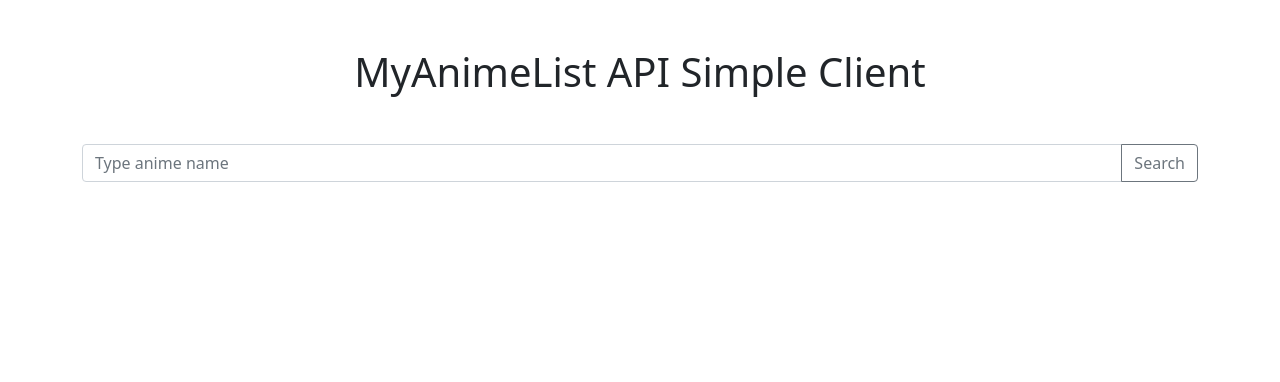
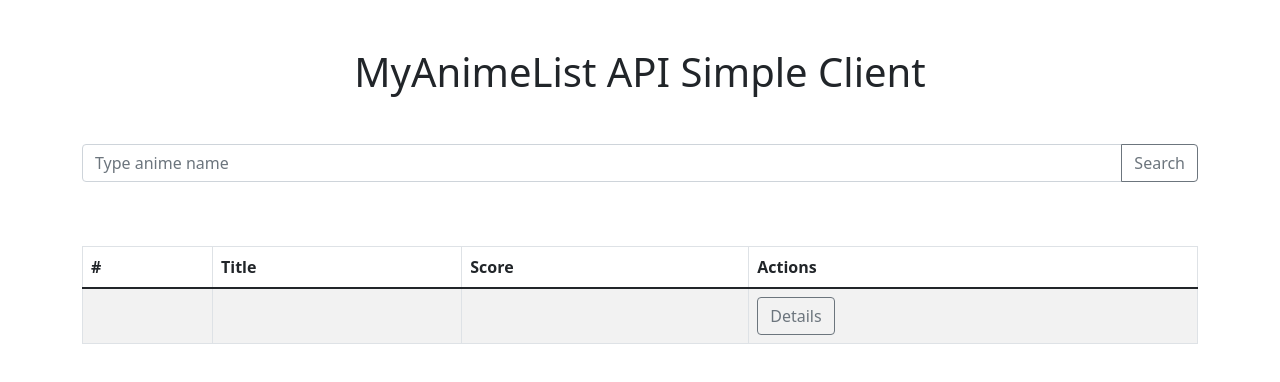
Before and after one commit to noskymunzen/React-Jikan-Client-, a React (Vite) app: page / in a window 1280 px wide. Shown: the top 382 px of the page. Built offline with nearby package versions, Linux system fonts and the light colour scheme.

Commit message:
feat: adds table structure

```diff
--- /dev/null
+++ b/src/components/AnimeTable.jsx
@@ -0,0 +1,31 @@
+import { Container, Table, Button } from "react-bootstrap";
+
+const AnimeTable = (props) => {
+  return (
+    <Container className="d-flex justify-content-center mt-5">
+      <Table striped bordered variant="white">
+        <thead>
+          <tr>
+            <th>#</th>
+            <th>Title</th>
+            <th>Score</th>
+            <th>Actions</th>
+          </tr>
+        </thead>
+        <tbody>
+          <tr>
+            <td></td>
+            <td></td>
+            <td></td>
+            <td>
+              <Button variant="outline-secondary" id="button-addon2">
+                Details
+              </Button>
+            </td>
+          </tr>
+        </tbody>
+      </Table>
+    </Container>
+  );
+};
+export default AnimeTable;
--- a/src/components/App.jsx
+++ b/src/components/App.jsx
@@ -1,5 +1,6 @@
 import "bootstrap/dist/css/bootstrap.min.css";
 import { InputGroup, FormControl, Button, Container } from "react-bootstrap";
+import AnimeTable from "./AnimeTable";
 
 function App() {
   return (
@@ -15,6 +16,7 @@
           </Button>
         </InputGroup>
       </Container>
+      <AnimeTable />
     </>
   );
 }
```
